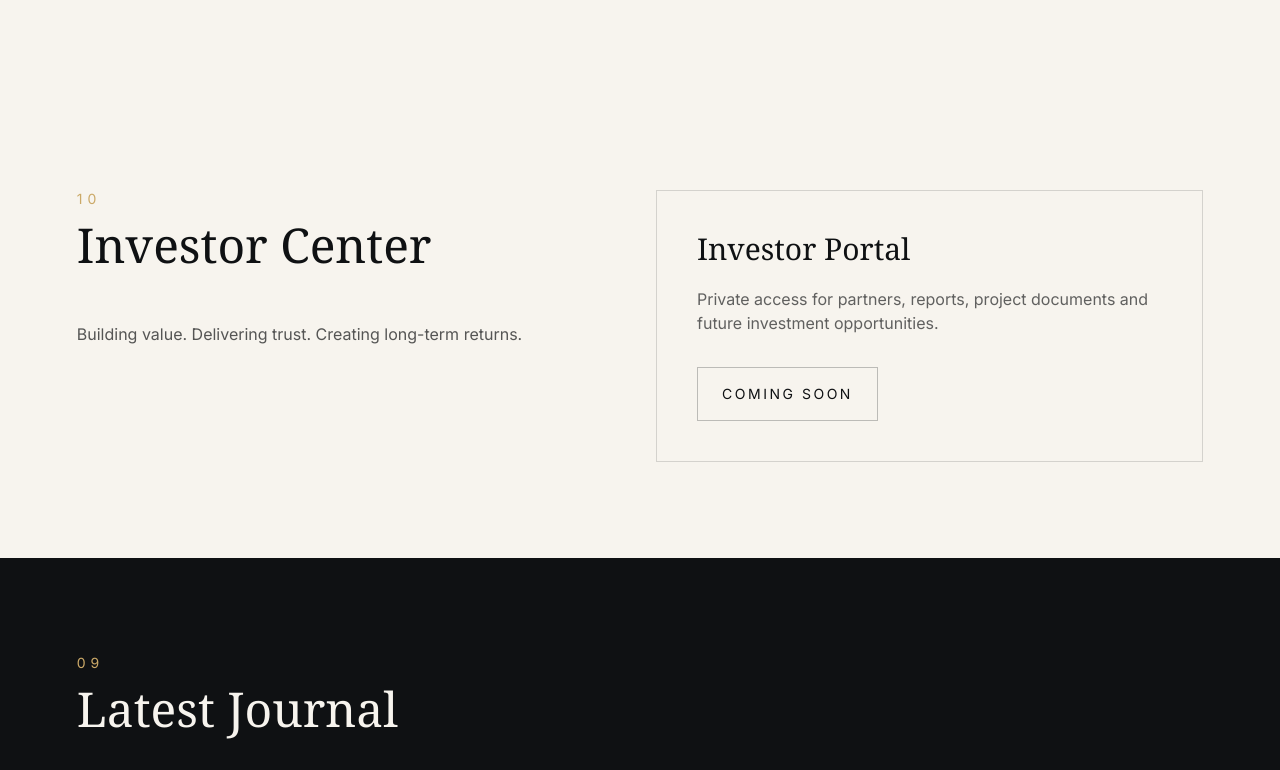
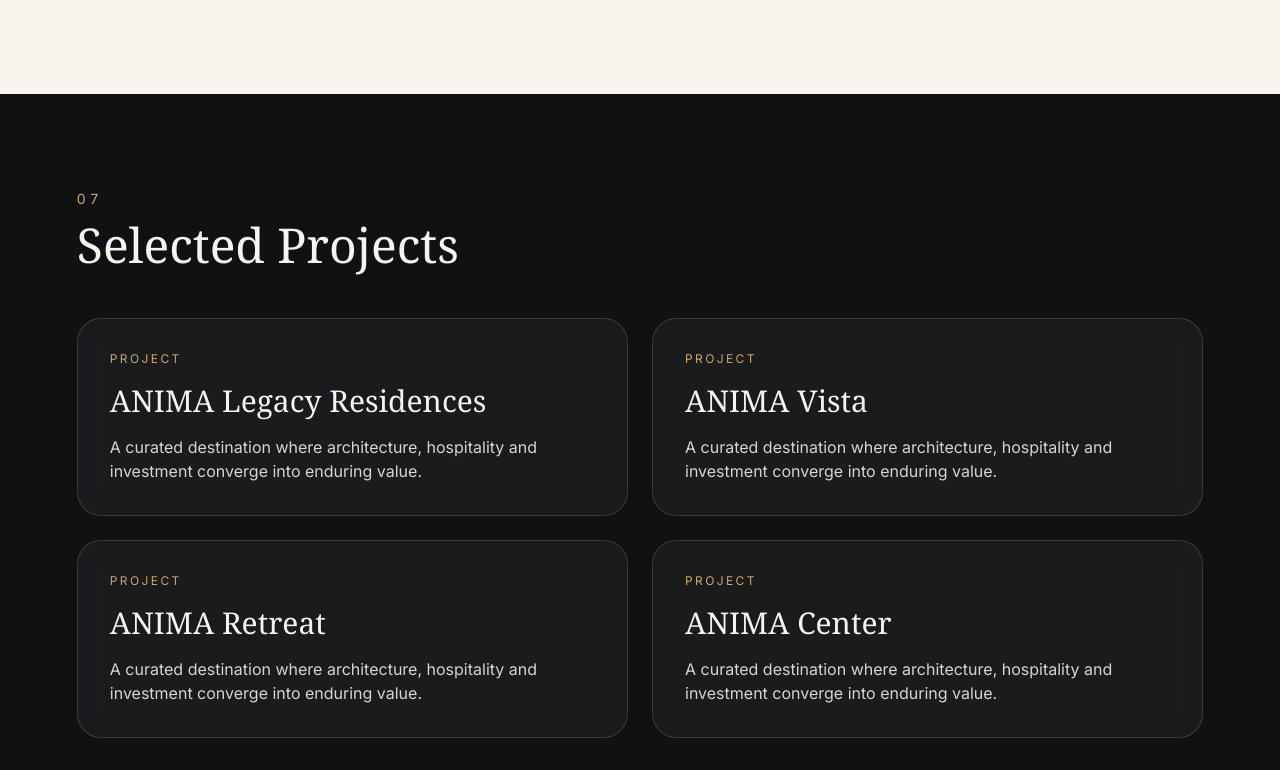
Before and after one commit to animagroup-vn/anima-digital-platform, a Next.js app: page / in a window 1280 px wide. Shown: the part 2130-2900 px from the top of the page. Built offline with nearby package versions, Linux system fonts and the light colour scheme.

Commit message:
refactor(projects): use Projects component in homepage

```diff
--- a/app/page.tsx
+++ b/app/page.tsx
@@ -4,6 +4,7 @@ import Hero from "@/components/sections/Hero";
 import About from "@/components/sections/About";
 import Philosophy from "@/components/sections/Philosophy";
 import Ecosystem from "@/components/sections/Ecosystem";
+import Projects from "@/components/sections/Projects";
 
 const essences = [
   ["A", "Awakening", "Khơi mở"],
@@ -28,6 +29,8 @@ export default function Home() {
       <Philosophy />
 
       <Ecosystem />
+
+      <Projects />
 
       <section id="investors" className="section-pad bg-ivory text-midnight">
         <div className="mx-auto grid max-w-7xl gap-8 md:grid-cols-2">
```
